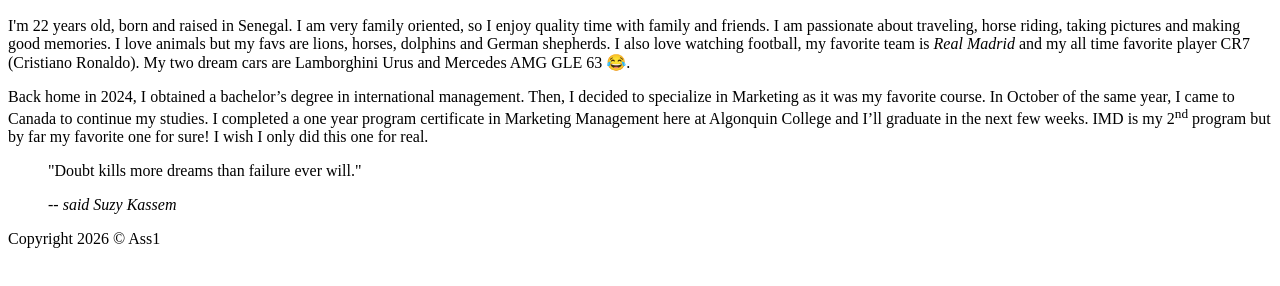
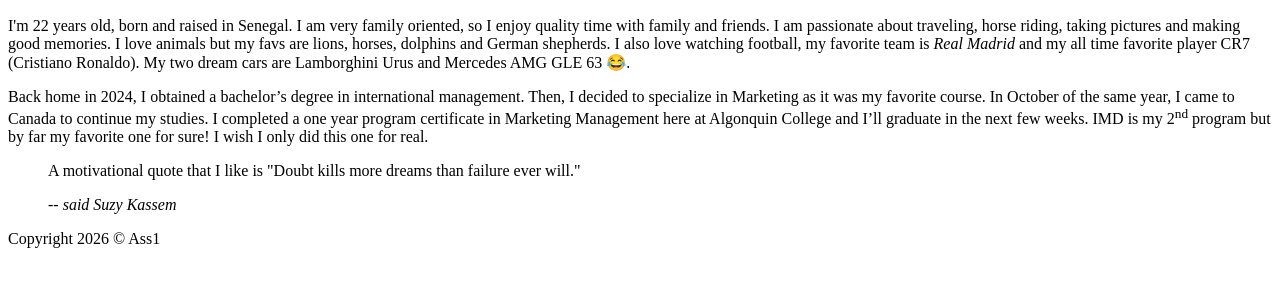
Before and after one commit to oumouannad31/web1-assign1, a plain HTML site: page index.html in a window 1280 px wide. Shown: the part 110-396 px from the top of the page. Drawn offline with Linux system fonts and the light colour scheme.

Commit message:
updated the citation

```diff
--- a/index.html
+++ b/index.html
@@ -22,7 +22,7 @@
             <!-- these codes create paragraphs in which context related to the sub header is given. I then used it to share things about myself as requested-->
             <blockquote>
                 <!--this code is used to show text taken from another source. I used it since I had to add a motivational quote that is not mine-->
-                <p>"Doubt kills more dreams than failure ever will."</p>
+                <p> A motivational quote that I like is "Doubt kills more dreams than failure ever will."</p>
                 <cite>-- said Suzy Kassem</cite>
                 <!--this code is a reference to the author of the citation. I used it to give her credit-->
             </blockquote>
```
